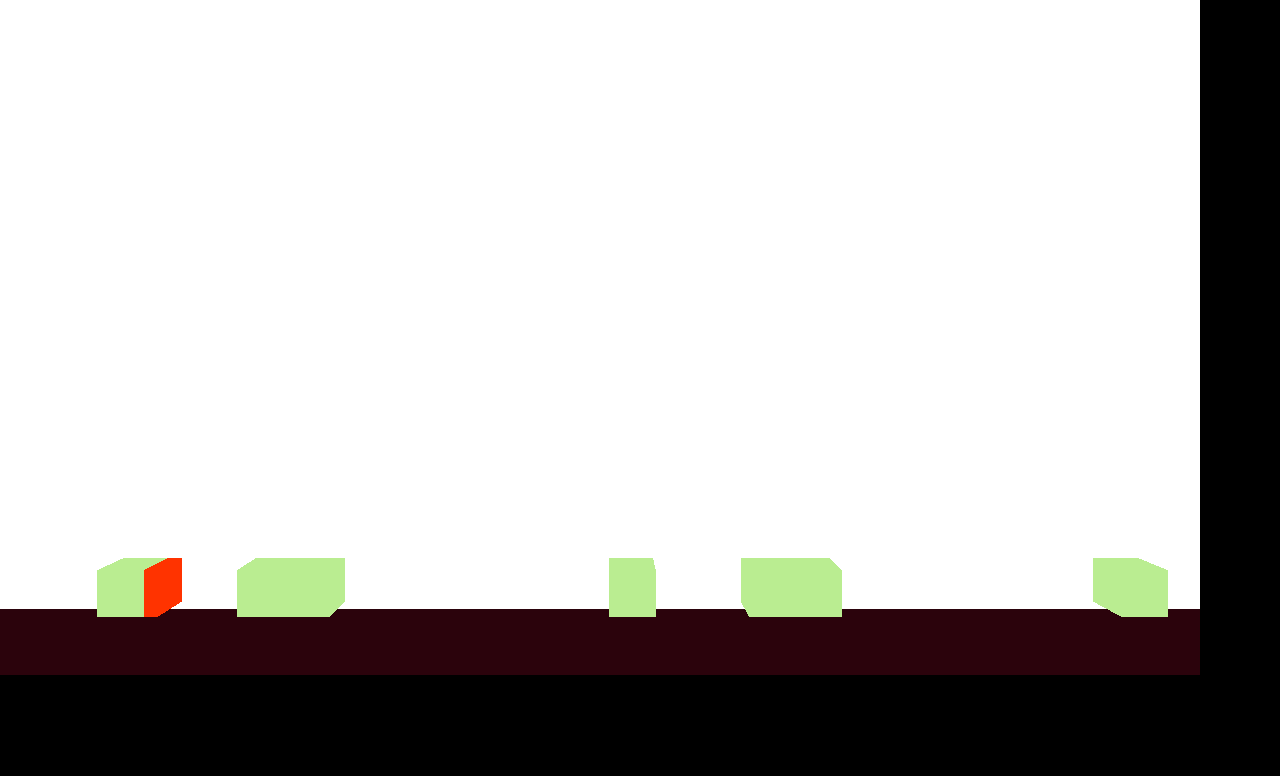
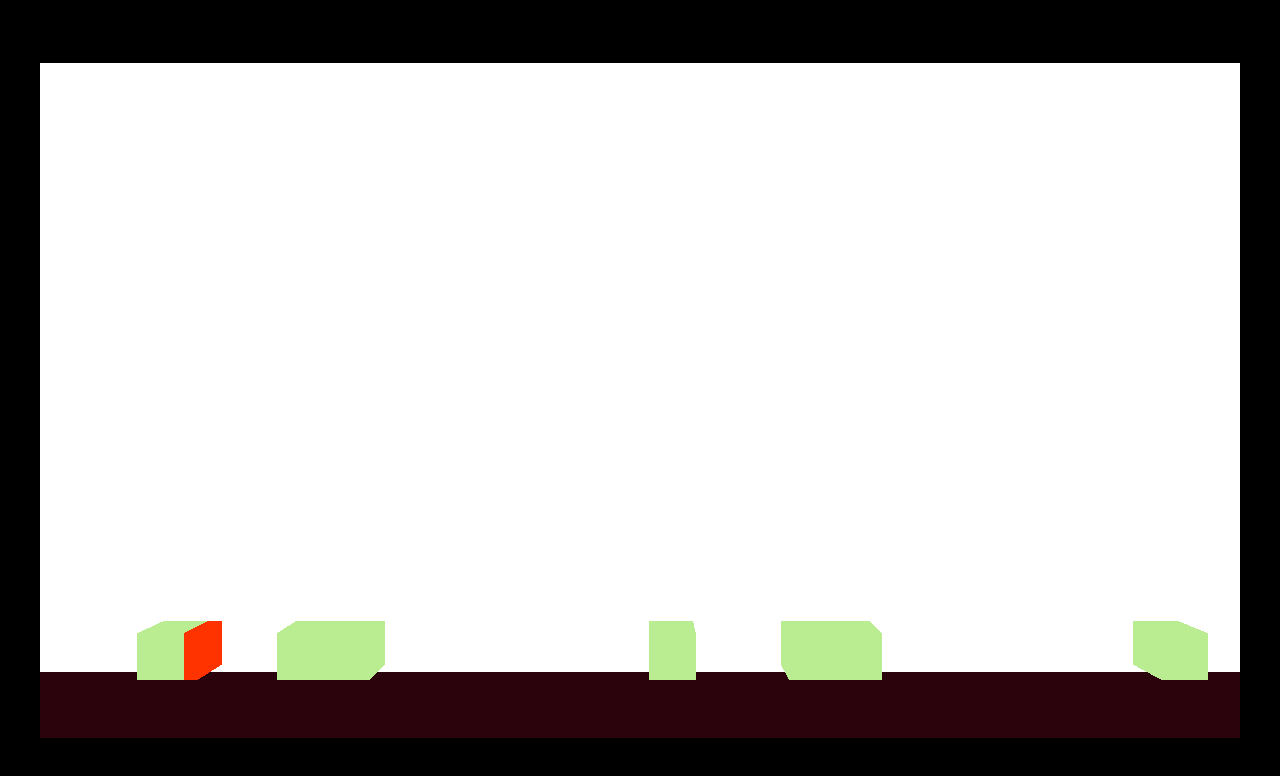
Before and after one commit to dohack-io/faaqt, a website built with Parcel: page frontend/src/index.html in a window 1280 px wide. Built offline with nearby package versions, Linux system fonts and the light colour scheme; animation ran at ten frames a second.

Commit message:
ascavsdfvsdf

```diff
--- a/frontend/src/index.html
+++ b/frontend/src/index.html
@@ -10,6 +10,11 @@
     <style>
         body {
             background-color: black;
+            align-items: center;
+            display: flex;
+            justify-content: center;
+            width: 100vw;
+            height: 100vh;
         }
     </style>
 </head>
```
